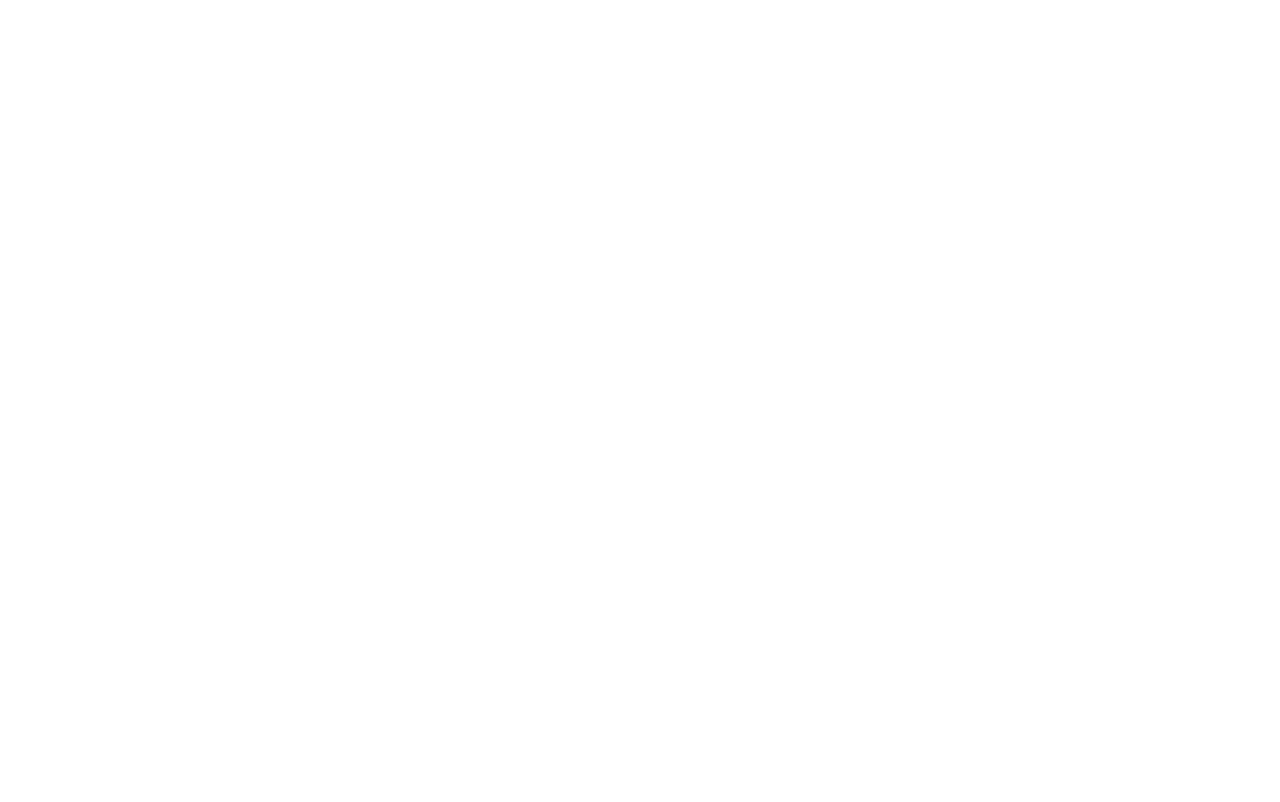
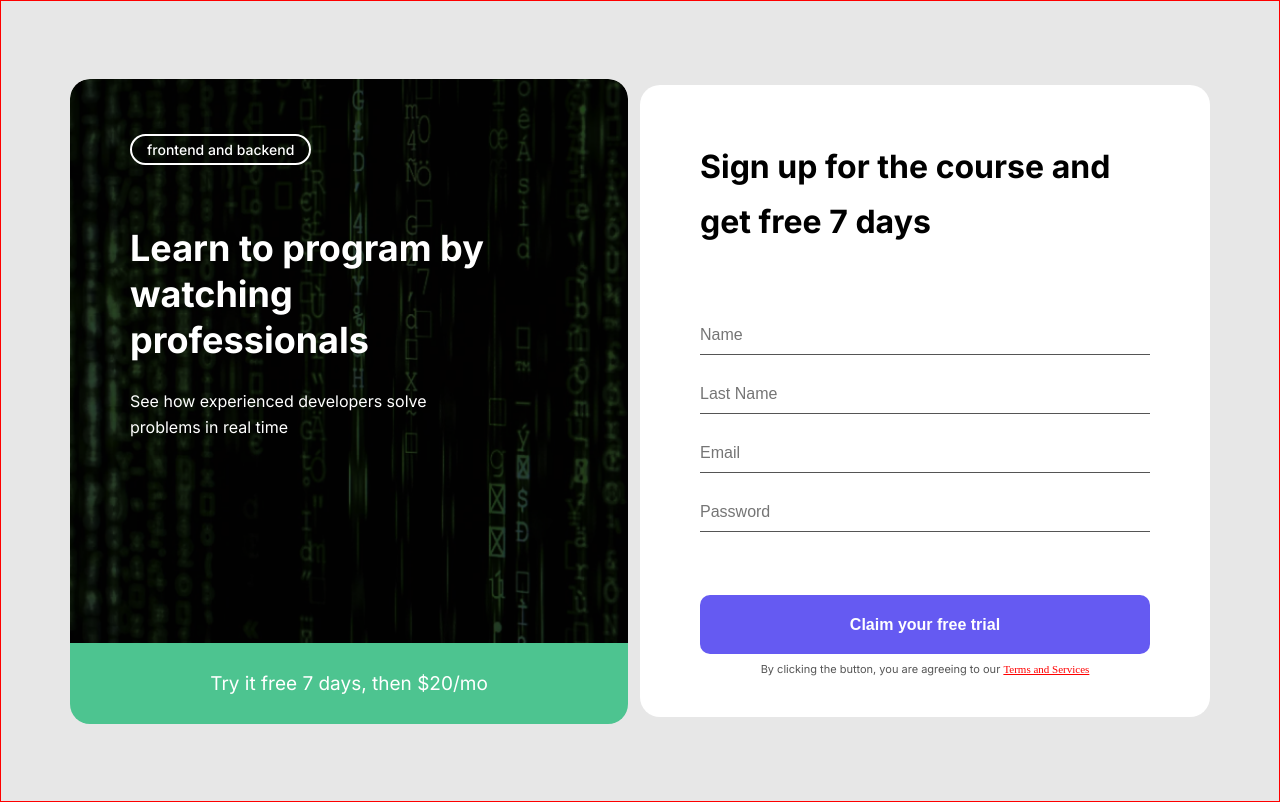
Before and after one commit to abdulvahob/intro, a plain HTML site: page index.html in a window 1280 px wide. Drawn offline with Linux system fonts and the light colour scheme.

Commit message:
Add intro form and intro content

```diff
--- a/css/main.css
+++ b/css/main.css
@@ -10,6 +10,11 @@ body {
    margin: 0;
    font-weight: 400;
    line-height: 1.7;
+   background: #E7E7E7;
+}
+*:focus{
+   outline: 1px dashed red;
+   outline-offset: 3px;
 }
 
 .container {
@@ -17,4 +22,163 @@ body {
    margin: 0 auto;
    padding-left: 20px;
    padding-right: 20px;
+   display: flex;
+   align-items: center;
+   min-height: 100vh;
 }
+
+
+.intro {
+   border: 1px solid red;
+}
+.container {
+   display: flex;
+   justify-content: space-between;
+   gap: 12px;
+}
+.intro-content {
+   max-width: 570px;
+   width: 100%;
+   color: #fff;
+   border-radius: 20px;
+   overflow: hidden;
+}
+.intro-content-top{
+   background-image: url("../img/Rectangle-bg1x.png");
+   background-size: cover;
+   background-repeat: no-repeat;
+   padding: 55px 60px 0;
+   padding-bottom: 203px;
+
+}
+.intro-content-headeing {
+   font-size: 14px;
+   font-weight: 500;
+   line-height: 17px;
+   letter-spacing: 0px;
+   padding: 5px 15px;
+   border: 2px solid #fff;
+   display: inline-block;
+   border-radius: 47px;
+   margin: 0;
+   margin-bottom: 60px;
+}
+.intro-content-title {
+   font-size: 36px;
+   font-weight: 700;
+   line-height: 46px;
+   letter-spacing: 0px;
+   text-align: left;
+   padding: 0;
+   margin: 0;
+   margin-bottom: 25px;
+}
+.intro-content-text {
+
+   font-size: 16px;
+   font-weight: 400;
+   line-height: 26px;
+   letter-spacing: 0px;
+   text-align: left;
+   padding: 0;
+   margin: 0;
+}
+.intro-content-botton {
+}
+.intro-content-botton-text {
+   text-align: center;
+   padding: 29px;
+   font-size: 19px;
+   font-weight: 400;
+   line-height: 23px;
+   letter-spacing: 0px;
+   text-align: center;
+   background-color: #4DC490;
+   margin: 0;
+}
+
+
+.intro-form {
+   height: 100%;
+   padding: 55px 60px 40px;
+   max-width: 570px;
+   width: 100%;
+   border-radius: 20px;
+   background-color: #fff;
+}
+.intro-form-title {
+   padding: 0;
+   margin: 0;
+   margin-bottom: 68px;
+}
+.intro-form-registr {
+   margin-bottom: 63px;
+}
+.intro-form-registr input{
+   width: 100%;
+   padding: 11px 0;
+   border: none;
+   border-bottom: 1px solid #555;
+}
+.intro-form-registr input:not(:last-child){
+   margin-bottom: 21px;
+}
+.intro-form-registr input::placeholder{
+   font-size: 16px;
+   font-weight: 400;
+   line-height: 19px;
+   letter-spacing: 0px;
+   text-align: left;
+   text-transform: capitalize;
+}
+.intro-form-registr input:focus{
+   color: #000;
+   border-bottom: 1px solid #000;
+
+}
+
+.intro-form-button {
+   font-size: 16px;
+   font-weight: 600;
+   line-height: 19px;
+   letter-spacing: 0em;
+   text-align: left;
+   width: 100%;
+   text-align: center;
+   padding: 20px;
+   border-radius: 10px;
+   border: none;
+   background: #655AF2;
+   color: #fff;
+   transition:background .3s ease-out ;
+   cursor: pointer;
+   margin-bottom: 8px;
+}
+.intro-form-button:hover{
+   background:   #3A2BF8;
+   color: #fff;
+}
+.intro-form-button:active{
+   background:   #655AF2;
+   color: #fff;
+}
+.intro-form-service {
+   font-family: Inter;
+   font-size: 11px;
+   font-weight: 400;
+   line-height: 15px;
+   letter-spacing: 0px;
+   text-align: center;
+   color: #555;
+   padding: 0;
+   margin: 0;
+}
+
+.intro-form-service a{
+   font-family: Poppins;
+   font-size: 11px;
+   font-weight: 500;
+   line-height: 15px;
+   letter-spacing: 0px;
+   color: red;
+}
--- a/index.html
+++ b/index.html
@@ -5,8 +5,40 @@
    <meta http-equiv="X-UA-Compatible" content="IE=edge">
    <meta name="viewport" content="width=device-width, initial-scale=1.0">
    <title>intro</title>
+   <link rel="stylesheet" href="./css/main.css">
 </head>
 <body>
+   <div class="intro">
+      <div class="container">
+         <div class="intro-content">
+            <div class="intro-content-top">
+               <p class="intro-content-headeing">
+                  frontend and backend
+               </p>
+               <h1 class="intro-content-title">
+                  Learn to program by <br> watching <br> professionals
+               </h1>
+               <p class="intro-content-text">See how experienced developers solve <br>
+                  problems in real time</p>
+            </div>
+            <!-- <div class="intro-content-botton"> -->
+               <p class="intro-content-botton-text">Try it free 7 days, then $20/mo</p>
+            <!-- </div> -->
+         </div>
 
+         <form action="#" class="intro-form">
+            <h1 class="intro-form-title">Sign up for the course and get free 7 days</h1>
+            <div class="intro-form-registr">
+               <input type="text" class="name" placeholder="Name">
+               <input type="text" class="name" placeholder="Last Name">
+               <input type="email" class="name" placeholder="email">
+               <input type="password" class="name" placeholder="password">
+            </div>
+            <button class="intro-form-button">Claim your free trial</button>
+            <p class="intro-form-service">By clicking the button, you are agreeing to our <a href="#">Terms and Services</a></p>
+
+         </form>
+      </div>
+   </div>
 </body>
 </html>
```
Also changed, not shown: img/Rectangle-bg1x.png (added).
